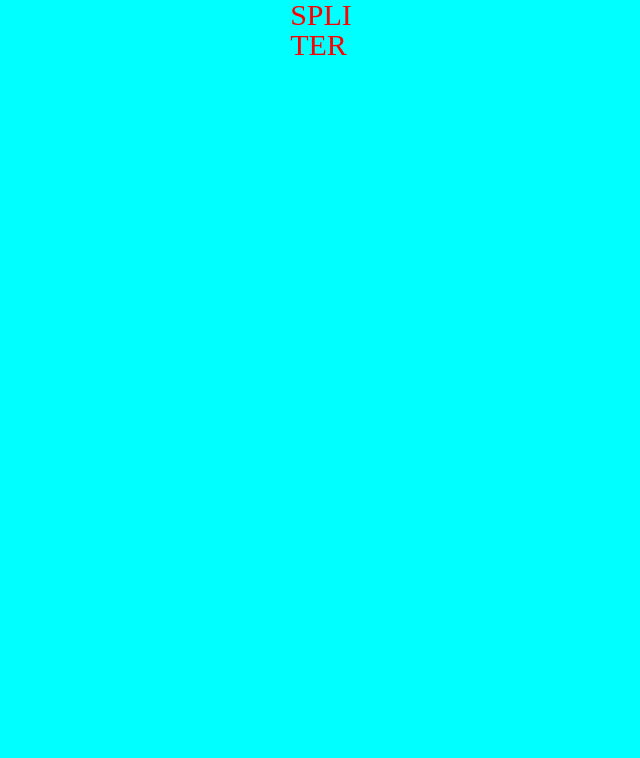
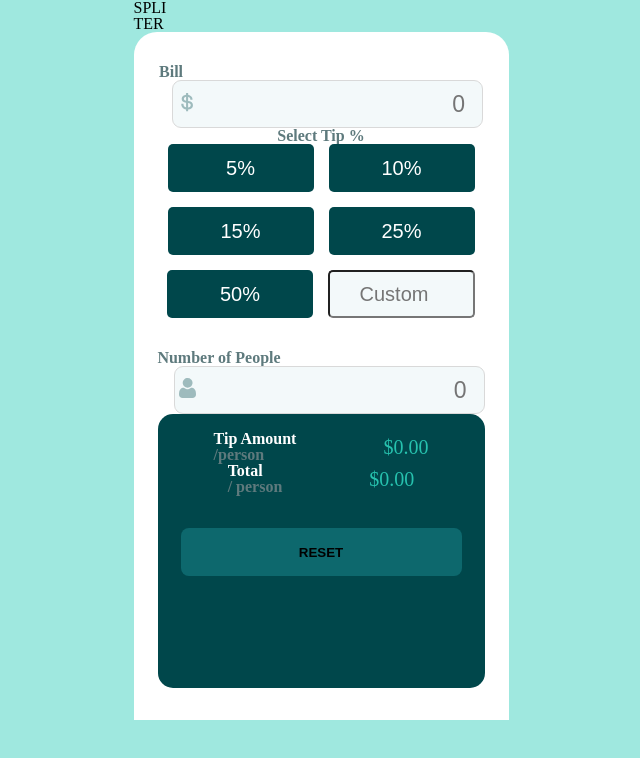
Before and after one commit to Runsprint/R.Tip-calculator, a React (Vite) app: page / in a window 1280 px wide. Shown: the top 758 px of the page, without its empty margins (319-959 px from the left). Built offline with nearby package versions, Linux system fonts and the light colour scheme.

Commit message:
mark up  and sets

```diff
--- a/src/App.css
+++ b/src/App.css
@@ -1,11 +1,223 @@
 body {
-  background-color: aqua;
-  min-height: 100vh;
+  font-family: "Space Mono", monospace;
+  background-color: #9fe8df;
+  font-family: "Space Mono", monospace;
   display: flex;
-  /* align-items: center; */
+  flex-direction: column;
+  align-items: center;
+  justify-content: center;
+  min-height: 100%;
+}
+.logo {
+  width: 375px;
+  height: 244px;
+  display: flex;
+  flex-direction: column;
+  align-items: center;
   justify-content: center;
 }
-.title {
-  font-size: 30px;
+.logoDolar {
+  position: relative;
+  right: -22px;
+  height: 20px;
+}
+.bill_input,
+.people_input {
+  font-size: 23px;
+  text-align: right;
+  border-width: 1px;
+  border-radius: 9px;
+  border-style: solid;
+  border-color: #d9d9d9;
+  width: 311px;
+  box-sizing: border-box;
+  height: 48px;
+  background-color: #f3f9fa;
+}
+.bill,
+.tip_h1,
+.numb_people,
+.amount,
+.total {
+  font-size: 16px;
+  font-weight: 700;
+  color: #5e7a7d;
+}
+.amount,
+.total {
+  color: #ffffff;
+}
+.span1,
+.span2 {
+  color: #5e7a7d;
+}
+main {
+  width: 375px;
+  background: #ffffff;
+  border-top-right-radius: 23px;
+  border-top-left-radius: 23px;
+  display: flex;
+  flex-direction: column;
+  align-items: center;
+}
+.percent {
+  width: 146px;
+  height: 48px;
+  border: none;
+  border-radius: 5px;
+  background: #00474b;
+  color: white;
+  font-size: 20px;
+}
+.five,
+.ten {
+  display: flex;
+  flex-direction: column;
+  gap: 16px;
+}
+.buttons {
+  display: flex;
+  justify-content: center;
+  align-items: center;
+  gap: 15px;
+  flex-wrap: wrap;
+}
+.second,
+.numb_people {
+  margin-top: 32px;
+}
+.inputwrapper {
+  position: relative;
+}
+.inputwrapper::after {
+  content: attr(data-required);
+  position: absolute;
+  font-size: 28px;
+  transform: translateY(-113%);
+  color: #9ebbbd;
+  font-weight: 15px;
+}
+.human_logo {
+  position: relative;
+  top: -36px;
+  left: 5px;
+}
+.last_div {
+  width: 327px;
+  height: 257px;
+  background: #00474b;
+  border-radius: 15px;
+  display: flex;
+  flex-direction: column;
+  align-items: center;
+  margin-bottom: 32px;
+
+  padding-top: 17px;
+}
+.tip_div {
+  display: flex;
+  align-items: center;
+  justify-content: space-around;
+  color: #26c2ae;
+  font-size: 20px;
+  gap: 87px;
+}
+.reset {
+  width: 281px;
+  height: 48px;
+  border-radius: 8px;
+  border: none;
+  background: #0d686d;
+  font-weight: 700;
+  margin-top: 33px;
+}
+.custom {
+  color: #547878;
+  background: #f3f9fa;
+  width: 139px;
+  height: 42px;
+  border-radius: 5px;
+  font-size: 20px;
+  text-align: center;
+}
+.cant {
   color: red;
+  font-size: 10px;
+  text-align: right;
+  position: relative;
+  top: 53px;
+  display: none;
+  left: 223px;
 }
+.bill_input:hover {
+  border-color: #9fe8df;
+  cursor: pointer;
+}
+.people_input:hover {
+  border-color: #9fe8df;
+  cursor: pointer;
+}
+.percent:hover {
+  background-color: #9fe8df;
+  cursor: pointer;
+}
+.custom:hover {
+  border-color: #9fe8df;
+  cursor: pointer;
+}
+.reset:hover {
+  background-color: #9fe8df;
+  cursor: pointer;
+}
+@media (min-width: 1440px) {
+  .cant {
+    left: 280px;
+  }
+  main {
+    display: flex;
+    flex-direction: row;
+    width: 920px;
+    height: 481px;
+    justify-content: space-around;
+    border-radius: 23px;
+  }
+  .bill_input,
+  .people_input {
+    width: 379px;
+    height: 48px;
+    padding-left: 325px;
+  }
+  .percent {
+    width: 117px;
+  }
+  .buttons {
+    flex-direction: column;
+    gap: 16px;
+  }
+  .five,
+  .ten {
+    flex-direction: row;
+  }
+  .second {
+    margin-top: 0px;
+  }
+  .last_div {
+    width: 413px;
+    height: 400px;
+    margin-bottom: 0px;
+  }
+  .reset {
+    margin-top: 135px;
+  }
+  .tip_div {
+    margin-top: 20px;
+  }
+  .custom {
+    width: 110px;
+    height: 41px;
+  }
+  .output1,
+  .output2 {
+    margin: 0px;
+  }
+}
--- a/src/App.jsx
+++ b/src/App.jsx
@@ -1,9 +1,23 @@
-import { useState } from "react";
+import React, { useState } from "react";
 import "./App.css";
-import "../public/icon-dollar.svg";
-import "../public/icon-person.svg";
-import "../public/logo.svg";
+import iconDollar from "../public/icon-dollar.svg";
+import iconPerson from "../public/icon-person.svg";
+import logo from "../public/logo.svg";
+
 function App() {
+  const [bill, setBill] = useState("");
+  const handleBillChange = (event) => {
+    setBill(event.target.value);
+  };
+
+  const buttonsArray = ["5%", "10%", "15%", "25%", "50%"];
+  const [percent, setPercent] = useState(0);
+  const [custom, setCustom] = useState("");
+  const [peopleAmount, setpeopleAmount] = useState("");
+  if (peopleAmount != 0 && bill != 0) {
+    const tip = (persent / 100) * custom;
+    console.log(tip);
+  }
   return (
     <>
       <h1 className="title">
@@ -11,9 +25,90 @@ function App() {
         <br />
         TER
       </h1>
-      <div clasName="main-div">
-        <div className="white-div"></div>
-      </div>
+      <main>
+        <div className="main-div">
+          <div className="second">
+            <div className="first">
+              <h1 className="bill">Bill</h1>
+              <label>
+                <img src={iconDollar} alt="Logo" className="logoDolar" />
+
+                <input
+                  className="bill_input"
+                  type="number"
+                  min={1}
+                  placeholder={0}
+                  value={bill}
+                  onChange={handleBillChange}
+                />
+              </label>
+            </div>
+          </div>
+        </div>
+        <div>
+          <h1 className="tip_h1">Select Tip %</h1>
+        </div>
+        <div className="buttons">
+          {buttonsArray.map((item) => (
+            <button
+              className="percent"
+              onClick={() => {
+                setPercent(parseInt(item));
+              }}
+            >
+              {item}
+            </button>
+          ))}
+          <input
+            type="number"
+            min="1"
+            max="100"
+            className="custom"
+            placeholder="Custom"
+            onChange={(event) => {
+              setPercent(event.target.value);
+            }}
+          />
+        </div>
+
+        <div className="num_people">
+          <h2 className="cant">Can’t be zero</h2>
+          <h1 className="numb_people">Number of People</h1>
+          <img src={iconPerson} alt="Logo" className="logoDolar" />
+          <input
+            className="people_input"
+            type="number"
+            placeholder="0"
+            min="0"
+            onChange={(event) => {
+              setpeopleAmount(event.target.value);
+            }}
+          />
+          <div className="inputwrapper"> </div>
+        </div>
+
+        <div className="last_div">
+          <div className="tip_div">
+            <h1 className="amount">
+              Tip Amount <br /> <span className="span1">/person</span>
+            </h1>
+            <div className="output_div">
+              {" "}
+              <h2 className="output1">$0.00</h2>
+            </div>
+          </div>
+          <div className="tip_div">
+            <h1 className="total">
+              Total <br /> <span className="span2">/ person</span>
+            </h1>
+            <div className="output_div">
+              {" "}
+              <h2 className="output2">$0.00</h2>
+            </div>
+          </div>
+          <button className="reset">RESET</button>
+        </div>
+      </main>
     </>
   );
 }
```
